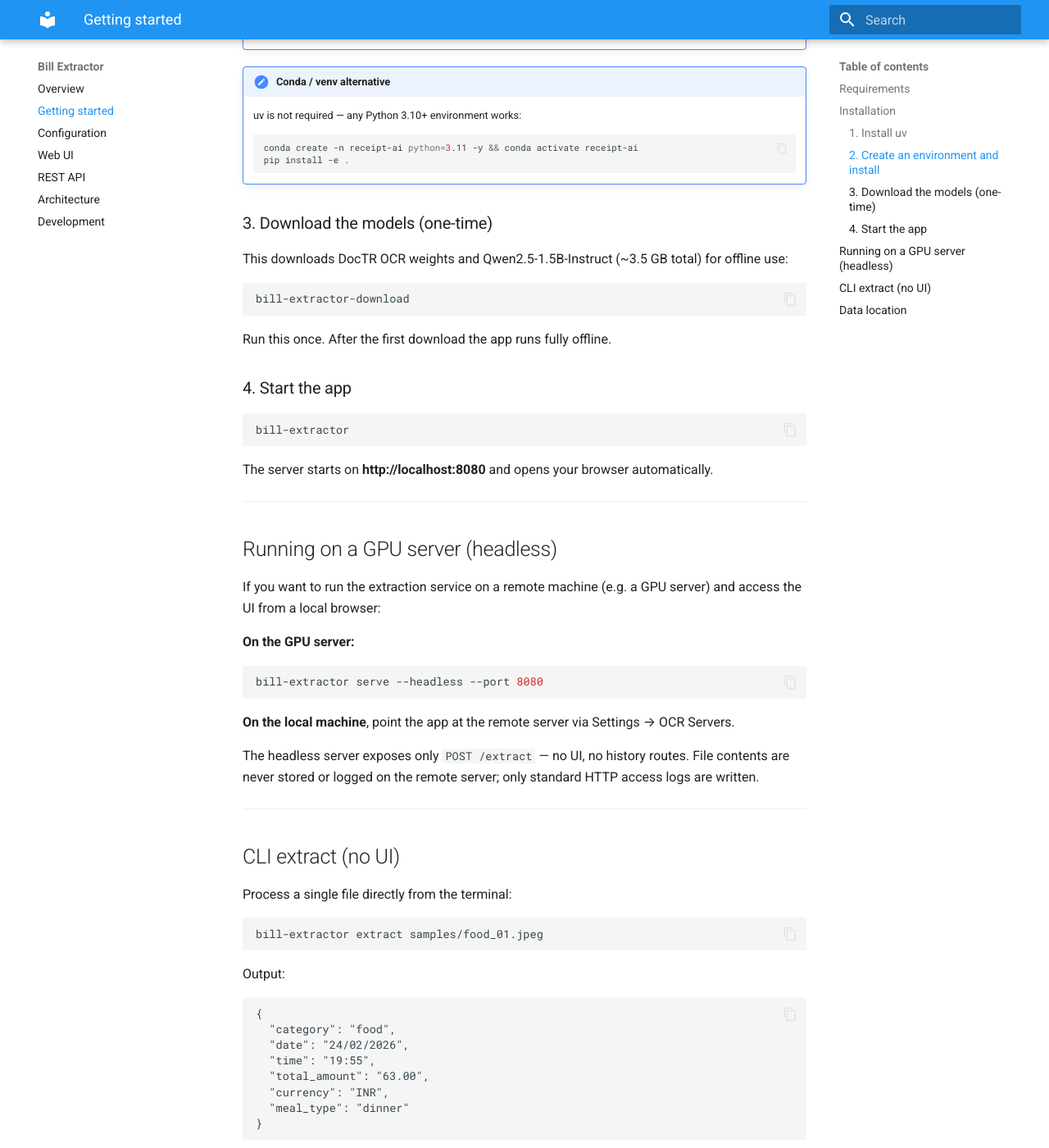
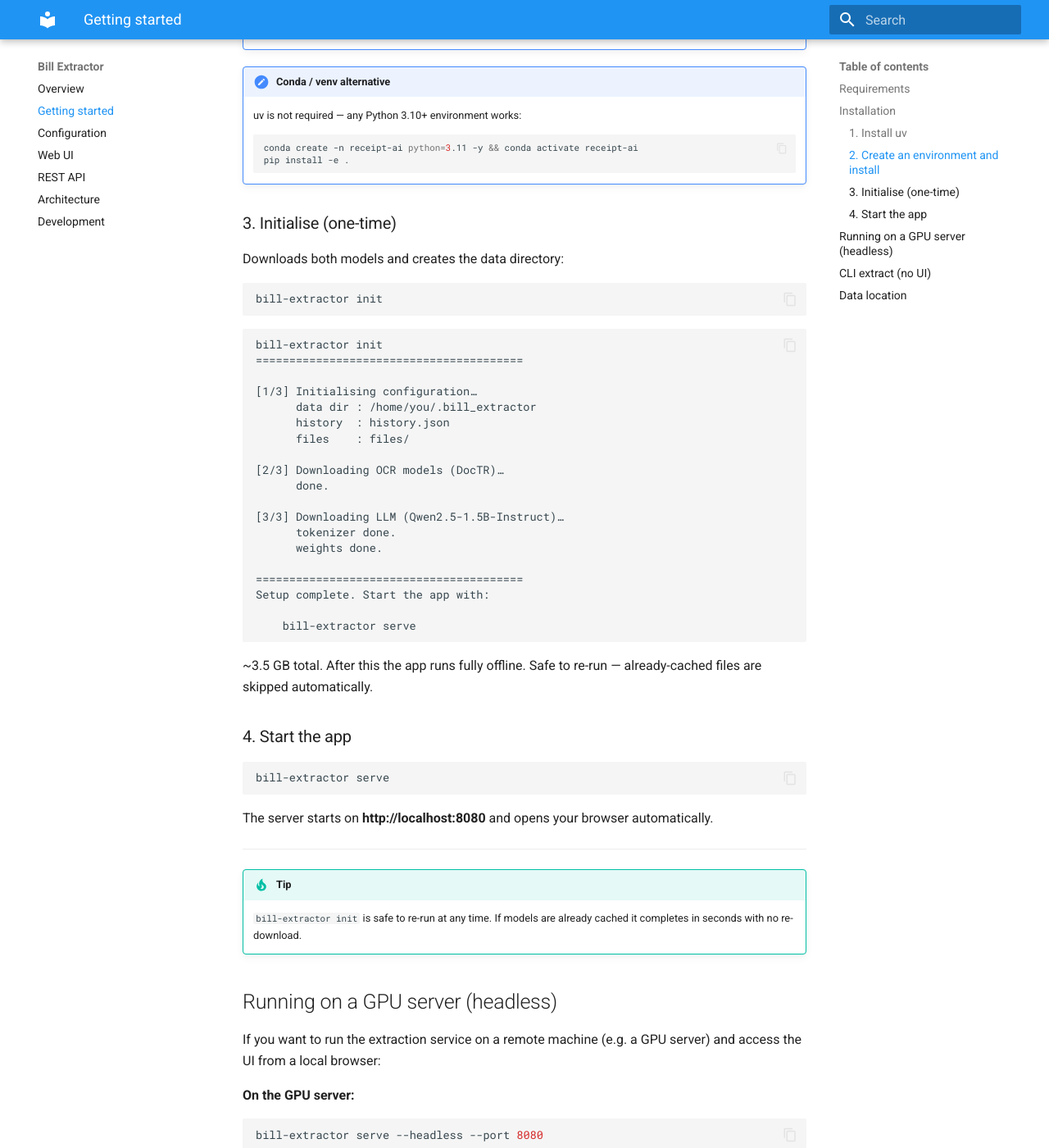
Before and after one commit to siligam/expense-snap, an MkDocs documentation site: the page built from docs/getting-started.md, in a window 1280 px wide and 1400 px high, scrolled down 1338 px. Shown: the whole window at 82% size. Built offline with MkDocs 1.6.1 and Material for MkDocs 9.7.7, drawn with Linux system fonts in a browser that asks for light colours.

Commit message:
Add bill-extractor init command and fix model loading
New bill-extractor init downloads models and initialises config. Fix doctr module-level import and HuggingFace download subprocess.

Co-Authored-By: Claude Sonnet 4.6 <noreply@anthropic.com>

````diff
--- a/bill_extractor/__init__.py
+++ b/bill_extractor/__init__.py
@@ -2,8 +2,8 @@
 bill_extractor — Extract structured expense data from receipt photos and PDFs.
 
 Pipeline: DocTR OCR → Qwen2.5-1.5B-Instruct LLM → structured JSON.
-Run the web app with:  bill-extractor
-Download models first:  bill-extractor-download
+First run:             bill-extractor init
+Start the web app:     bill-extractor serve
 """
 
 __version__ = "0.5.0"
--- a/docs/getting-started.md
+++ b/docs/getting-started.md
@@ -59,25 +59,51 @@ uv pip install -e .
     pip install -e .
     ```
 
-### 3. Download the models (one-time)
+### 3. Initialise (one-time)
 
-This downloads DocTR OCR weights and Qwen2.5-1.5B-Instruct (~3.5 GB total) for offline use:
+Downloads both models and creates the data directory:
 
 ```bash
-bill-extractor-download
+bill-extractor init
 ```
 
-Run this once. After the first download the app runs fully offline.
+```
+bill-extractor init
+========================================
+
+[1/3] Initialising configuration…
+      data dir : /home/you/.bill_extractor
+      history  : history.json
+      files    : files/
+
+[2/3] Downloading OCR models (DocTR)…
+      done.
+
+[3/3] Downloading LLM (Qwen2.5-1.5B-Instruct)…
+      tokenizer done.
+      weights done.
+
+========================================
+Setup complete. Start the app with:
+
+    bill-extractor serve
+```
+
+~3.5 GB total. After this the app runs fully offline. Safe to re-run — already-cached files are skipped automatically.
 
 ### 4. Start the app
 
 ```bash
-bill-extractor
+bill-extractor serve
 ```
 
 The server starts on **http://localhost:8080** and opens your browser automatically.
 
 ---
+
+!!! tip
+    `bill-extractor init` is safe to re-run at any time. If models are already cached
+    it completes in seconds with no re-download.
 
 ## Running on a GPU server (headless)
 
--- a/pyproject.toml
+++ b/pyproject.toml
@@ -41,8 +41,7 @@ yaml = [
 ]
 
 [project.scripts]
-bill-extractor          = "bill_extractor.app:main"
-bill-extractor-download = "bill_extractor.download_models:download"
+bill-extractor = "bill_extractor.app:main"
 
 [tool.setuptools.packages.find]
 where = ["."]
````
Also changed, not shown: README.md (+7 -7 lines), docs/development.md (+3 -3 lines), 3 other files.
